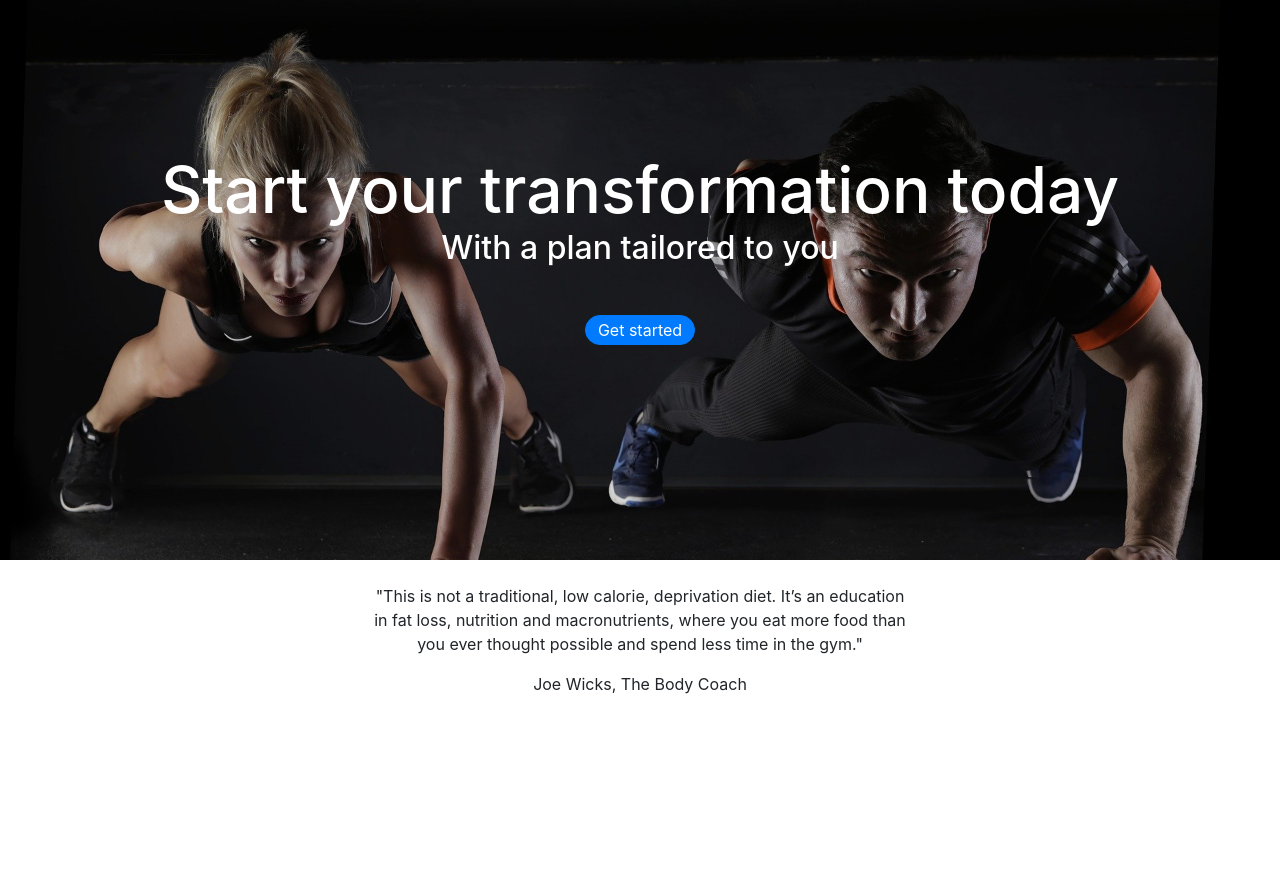
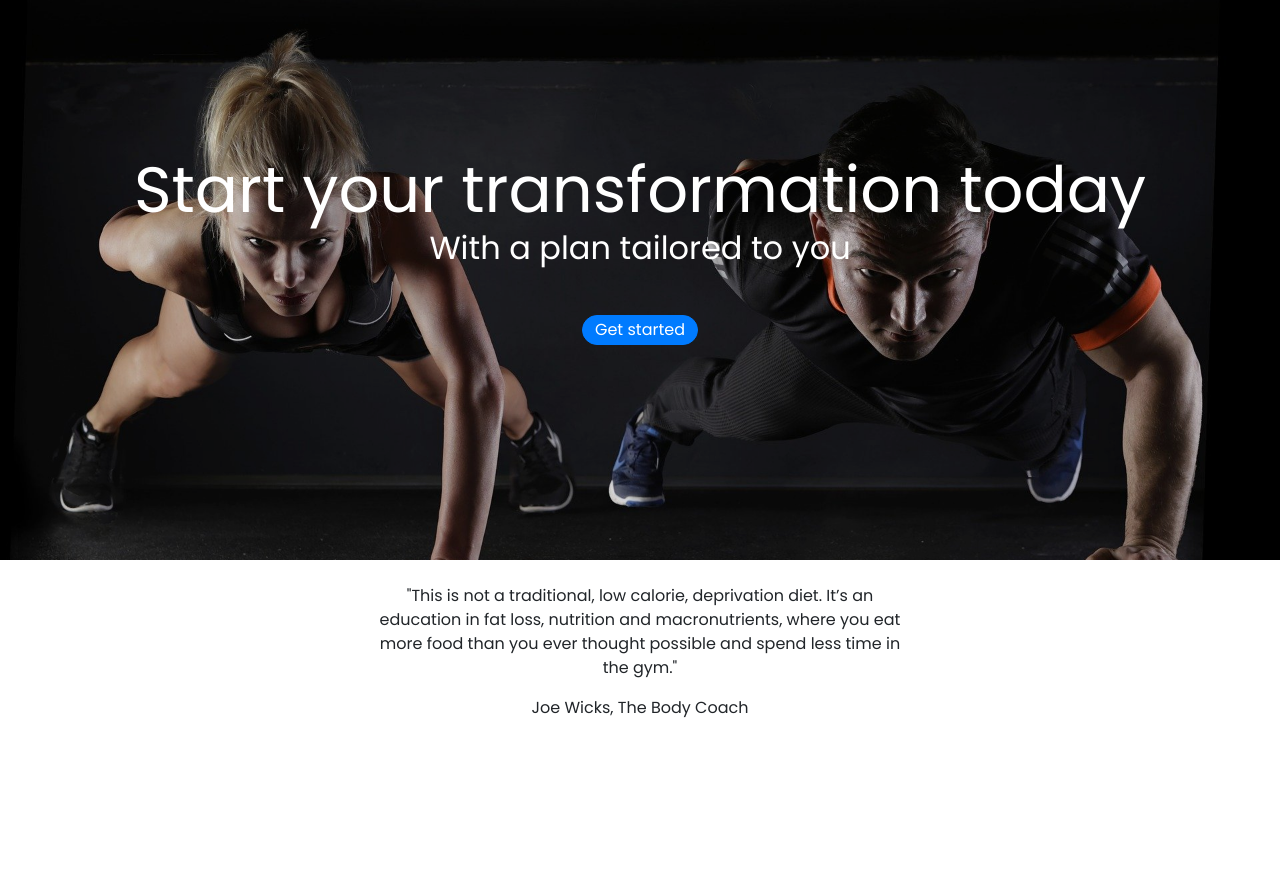
Before and after one commit to jpg6453/body-coach, a Django app: page / in a window 1280 px wide. Run offline with Django 3.2, Linux system fonts and the light colour scheme; some libraries are stand-ins or nearby versions.

Commit message:
import font

```diff
--- a/static/css/base.css
+++ b/static/css/base.css
@@ -1,3 +1,9 @@
+@import url('https://fonts.googleapis.com/css2?family=Poppins:wght@400;700;900&display=swap');
+
+body {
+    font-family: 'Poppins', sans-serif;
+}
+
 header.masthead {
     position: relative;
     overflow: hidden;
```
